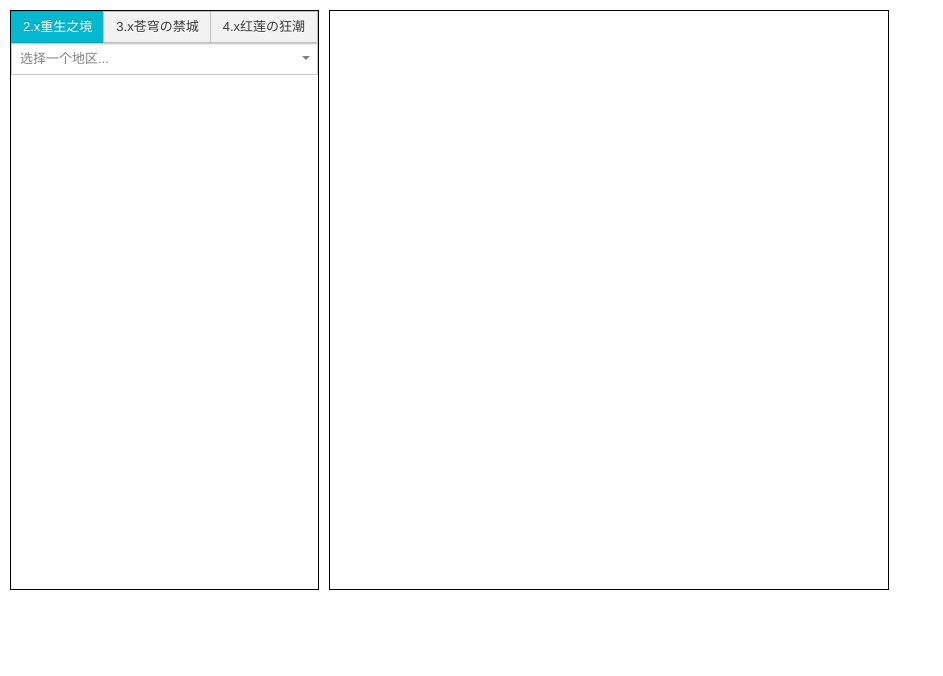
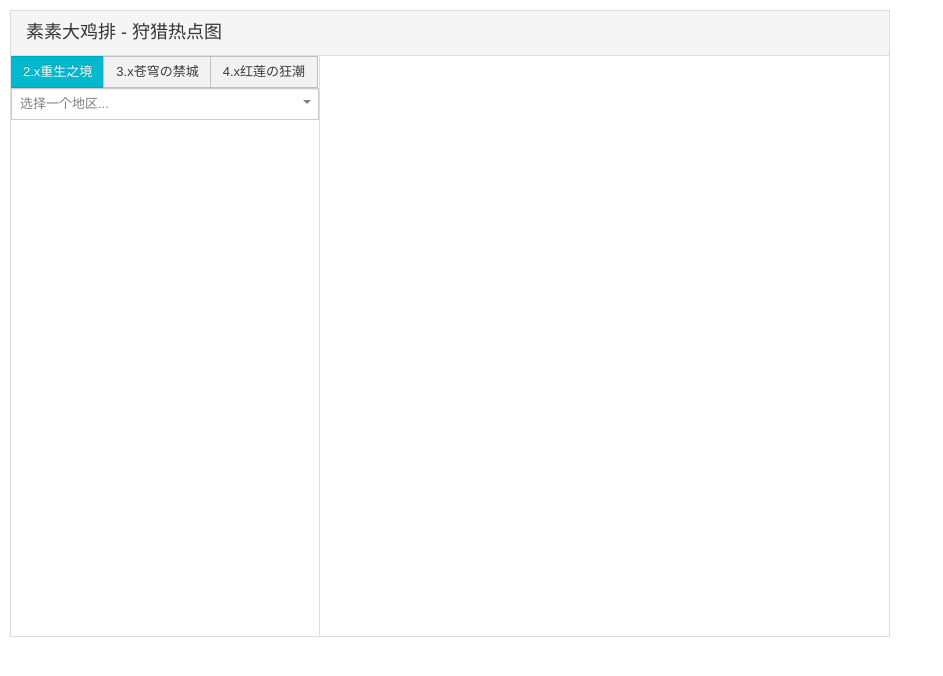
Before and after one commit to ffxiv-cn/hunthotspot, a plain HTML site: page index.html in a window 1280 px wide. Shown: the whole page, without its empty margins (0-943 px from the left). Drawn offline with nearby package versions, Linux system fonts and the light colour scheme; no server answers.

Commit message:
界面优化

```diff
--- a/index.html
+++ b/index.html
@@ -2,7 +2,7 @@
 <html>
 	<head>
 		<meta charset="UTF-8">
-		<title></title>
+		<title>狩猎热点图 - 全部是玩家提交的真实数据</title>
 		<script type="text/javascript" src="js/jquery-1.11.0.js"></script>
 		<script src="js/echarts.js"></script>
 		<link rel="stylesheet" href="zui/css/zui.css" />
@@ -24,8 +24,13 @@
 	</head>
 
 <body>
-<div class="container-fluid" style="padding-top: 10px; min-width: 900px;">
-<div style="display: block; width: 309px; height: 580px; border: solid black 1px;overflow: hidden; float: left;">
+<div class="panel" style="margin:10px;width: 880px;">
+  <div class="panel-heading">
+    <span style="font-size:18px;"> 素素大鸡排 - 狩猎热点图</span>
+  </div>
+  <div class="panel-body" style="padding:0px">
+<div class="container-fluid" style="padding: 0px;">
+<div style="display: block; width: 309px; height: 580px; border-right: solid #ddd 1px;overflow: hidden; float: left; ">
 	<div class="input-group" style="width: 100%">
 		<div class="input-group-btn"  style="width: 100%" id="sc_uc_btns">
 		  <button class="btn btn-info" type="button" id="2_x" onclick="huntspot.changeArea(this.id)">2.x重生之境</button>
@@ -44,10 +49,13 @@
 		</div>
 	</div>
 </div>
-<div id="main_bgdiv" style="width: 560px;height:580px; border:  solid black 1px; display: block; float: left; margin-left: 10px;">
+<div id="main_bgdiv" style="width: 560px;height:580px; border:  solid black 0px; display: block; float: right; margin-left: 0px;">
 	<div id="main" style="width: 560px;height:580px;"></div>
 </div>
 </div>
+
+  </div>
+</div
 </body>
 
 </html>
--- a/js/tool.huntspot.js
+++ b/js/tool.huntspot.js
@@ -169,7 +169,7 @@ onwer.createData = function (data,name,mapname,mapimg) {
 			arr[42 - temy][temx-1][2] = tem["Counts"];
 		}catch(e){
 			console.log("数据有误！",name,mapname,data[i])
-			new $.zui.Messager('发现非法提交的数据! data = '+JSON.stringify(data[i]), {  type: 'danger'}).show();
+			//new $.zui.Messager('发现非法提交的数据! data = '+JSON.stringify(data[i]), {  type: 'danger'}).show();
 		}
 
 	}
```
